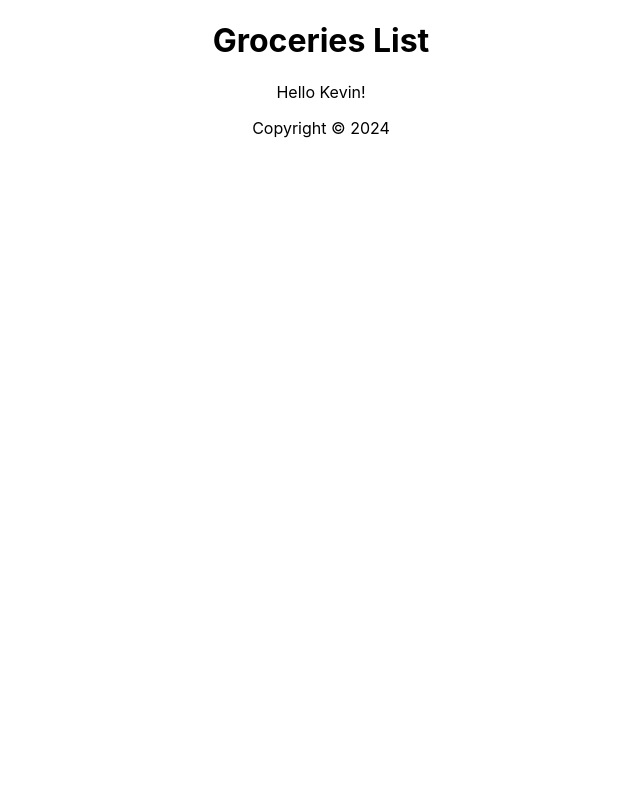
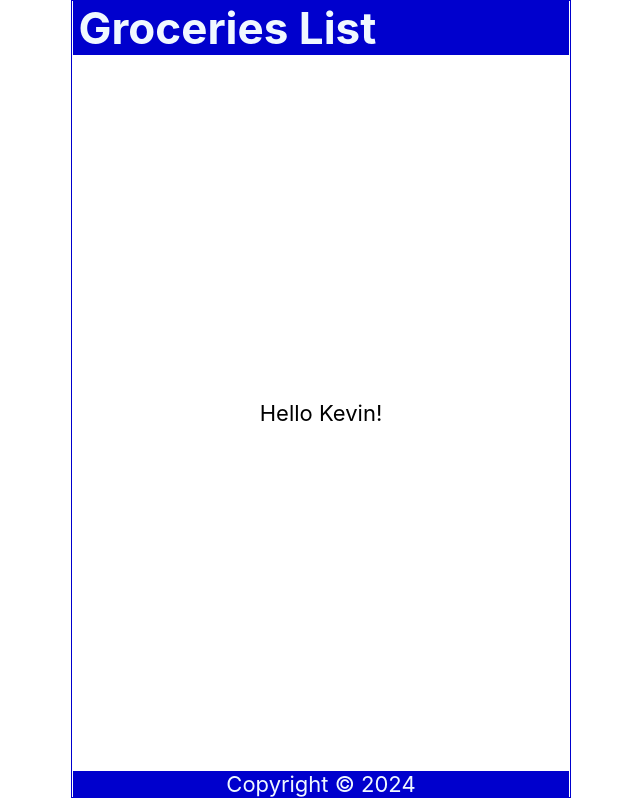
Before and after one commit to LeroibakiTeboho/reactrecap, a React (Create React App) app: page / in a window 1280 px wide. Shown: the whole page, without its empty margins (319-959 px from the left). Built offline with nearby package versions, Linux system fonts and the light colour scheme.

Commit message:
CSS ADDED

```diff
--- a/src/App.css
+++ /dev/null
@@ -1,38 +0,0 @@
-.App {
-  text-align: center;
-}
-
-.App-logo {
-  height: 40vmin;
-  pointer-events: none;
-}
-
-@media (prefers-reduced-motion: no-preference) {
-  .App-logo {
-    animation: App-logo-spin infinite 20s linear;
-  }
-}
-
-.App-header {
-  background-color: #282c34;
-  min-height: 100vh;
-  display: flex;
-  flex-direction: column;
-  align-items: center;
-  justify-content: center;
-  font-size: calc(10px + 2vmin);
-  color: white;
-}
-
-.App-link {
-  color: #61dafb;
-}
-
-@keyframes App-logo-spin {
-  from {
-    transform: rotate(0deg);
-  }
-  to {
-    transform: rotate(360deg);
-  }
-}
--- a/src/App.js
+++ b/src/App.js
@@ -1,4 +1,3 @@
-import './App.css';
 import Header from './Header';
 import Content from './Content';
 import Footer from './Footer';
--- a/src/index.css
+++ b/src/index.css
@@ -1,5 +1,19 @@
-body {
+*
+{
   margin: 0;
+  padding: 0;
+  box-sizing: border-box;
+}
+
+html
+{
+  font-size: 22px;
+}
+
+
+body
+{
+  min-height: 100vh;
   font-family: -apple-system, BlinkMacSystemFont, 'Segoe UI', 'Roboto', 'Oxygen',
     'Ubuntu', 'Cantarell', 'Fira Sans', 'Droid Sans', 'Helvetica Neue',
     sans-serif;
@@ -7,7 +21,53 @@ body {
   -moz-osx-font-smoothing: grayscale;
 }
 
-code {
+code
+{
   font-family: source-code-pro, Menlo, Monaco, Consolas, 'Courier New',
     monospace;
 }
+
+.App
+{
+  display: flex;
+  flex-direction: column;
+  justify-content: center;
+  align-items: center;
+  height: calc(100vh - 2px);
+  max-width: 500px;
+  border: 1px solid mediumblue;
+  margin: auto;
+}
+
+header
+{
+  width: calc(100% - 2px);
+  padding: 0 0.25em;
+  background-color: mediumblue;
+  color: aliceblue;
+  display: flex;
+  justify-content: space-between;
+  align-items: center;
+}
+
+main
+{
+  width: 100%;
+  display: flex;
+  flex-direction: column;
+  flex-grow: 1;
+  justify-content: center;
+  align-items: center;
+  overflow-y: auto;
+}
+
+footer
+{
+  width: calc(100% - 2px);
+  padding: 0 0.25em;
+  background-color: mediumblue;
+  color: aliceblue;
+  display: flex;
+  justify-content: center;
+  align-items: center;
+}
```
Also changed, not shown: src/logo.svg (deleted).
